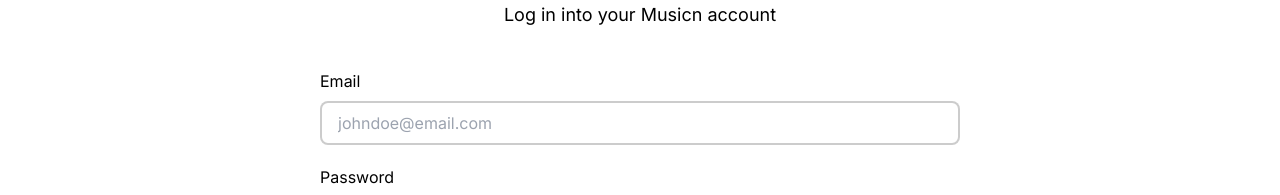
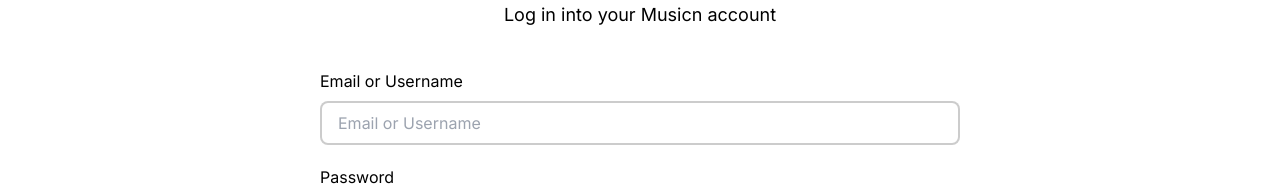
Before and after one commit to nabilridhwan/musicn, a React (Create React App) app in the folder client/: page /login in a window 1280 px wide. Shown: the part 155-350 px from the top of the page. Built offline with nearby package versions, Linux system fonts and the light colour scheme.

Commit message:
feat: :children_crossing: New username error message and login via email or username

```diff
--- a/client/src/pages/Login.js
+++ b/client/src/pages/Login.js
@@ -41,7 +41,7 @@
                 navigate("/profile")
             }).catch(err => {
                 if (err.status === 401) {
-                    setError("Invalid email or password")
+                    setError("Invalid email, username or password")
                 } else if (err.status == 404) {
                     setError("User not found")
                 } else {
@@ -78,8 +78,8 @@
                 <form onSubmit={handleSubmit}>
 
 
-                    <label htmlFor="email">Email</label>
-                    <input type="email" required id="email" placeholder="johndoe@email.com" className="block w-full" onChange={e => setEmail(e.target.value)} />
+                    <label htmlFor="email">Email or Username</label>
+                    <input type="text" required id="email" placeholder="Email or Username" className="block w-full" onChange={e => setEmail(e.target.value)} />
 
                     <label htmlFor="password">Password</label>
                     <input type="password" required id="password" placeholder="Enter your password" className="block w-full" onChange={e => setPassword(e.target.value)} />
--- a/client/src/pages/Profile.js
+++ b/client/src/pages/Profile.js
@@ -76,7 +76,8 @@
                 if (err.status == 409) {
                     setError("Username already exists")
                 } else if (err.status == 400) {
-                    setError("Usernames can only contain a-z, underscore, periods and numbers");
+
+                    setError("Usernames can only contain lowercase letters, underscores, periods and numbers");
                 }
                 else {
                     setError("Something went wrong while updating your profile")
```
